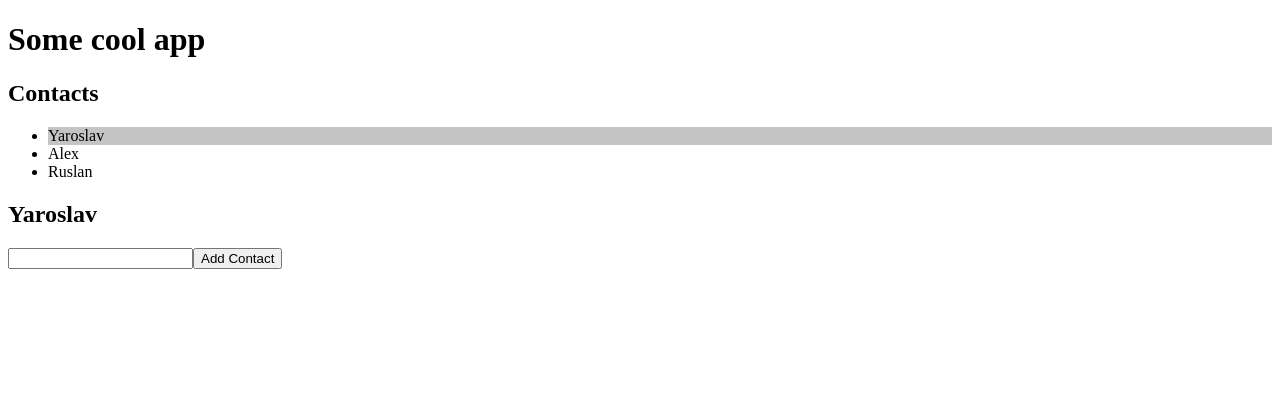
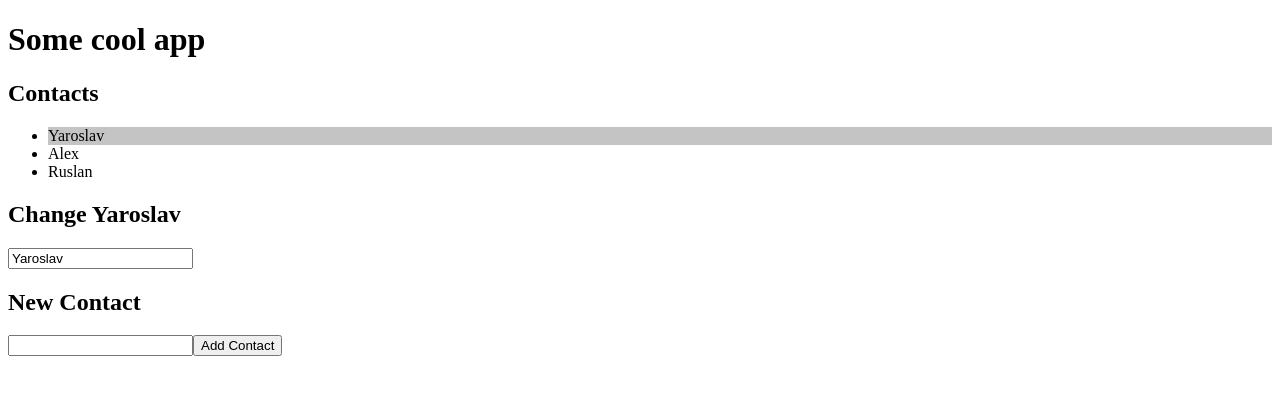
Before and after one commit to feel-the-dz3n/InCamp.angular-contacts, an Angular app: page / in a window 1280 px wide. Both pictures are taken after a click on the item "Yaroslav". Shown: the top 394 px of the page. Built offline with nearby package versions, Linux system fonts and the light colour scheme.

Commit message:
Proper conctan's name changin

```diff
--- a/src/app/app.component.html
+++ b/src/app/app.component.html
@@ -3,13 +3,17 @@
 <h2>Contacts</h2>
 <ul>
   <li *ngFor="let contact of contacts" (click)="selectContact(contact)" [class.selected]="isSelected(contact)">
-    {{contact}}
+    {{contact.name}}
   </li>
 </ul>
 
-<h2>{{selectedContact}}</h2>
+<div *ngIf="selectedContact">
+  <h2>Change {{selectedContact.name}}</h2>
+  <input type="text" [(ngModel)]="selectedContact.name" name="changeContactName">
+</div>
 
 <form (submit)="addContact()">
+  <h2>New Contact</h2>
   <input type="text" [(ngModel)]="newContactName" name="contactName">
   <button type="submit">Add Contact {{newContactName}}</button>
 </form>
--- a/src/app/app.component.ts
+++ b/src/app/app.component.ts
@@ -9,7 +9,10 @@ export class AppComponent {
   selectedContact: any;
   title = 'Some cool app';
   newContactName: string = '';
-  contacts = ['Yaroslav', 'Alex', 'Ruslan']
+  contacts: { name: string }[] = [
+    { name: 'Yaroslav' },
+    { name: 'Alex' },
+    { name: 'Ruslan' }];
 
   isSelected(contact: any) {
     return this.selectedContact === contact;
@@ -20,7 +23,7 @@ export class AppComponent {
   }
 
   addContact() {
-    this.contacts.push(this.newContactName);
+    this.contacts.push({ name: this.newContactName });
     this.newContactName = '';
   }
 }
```
